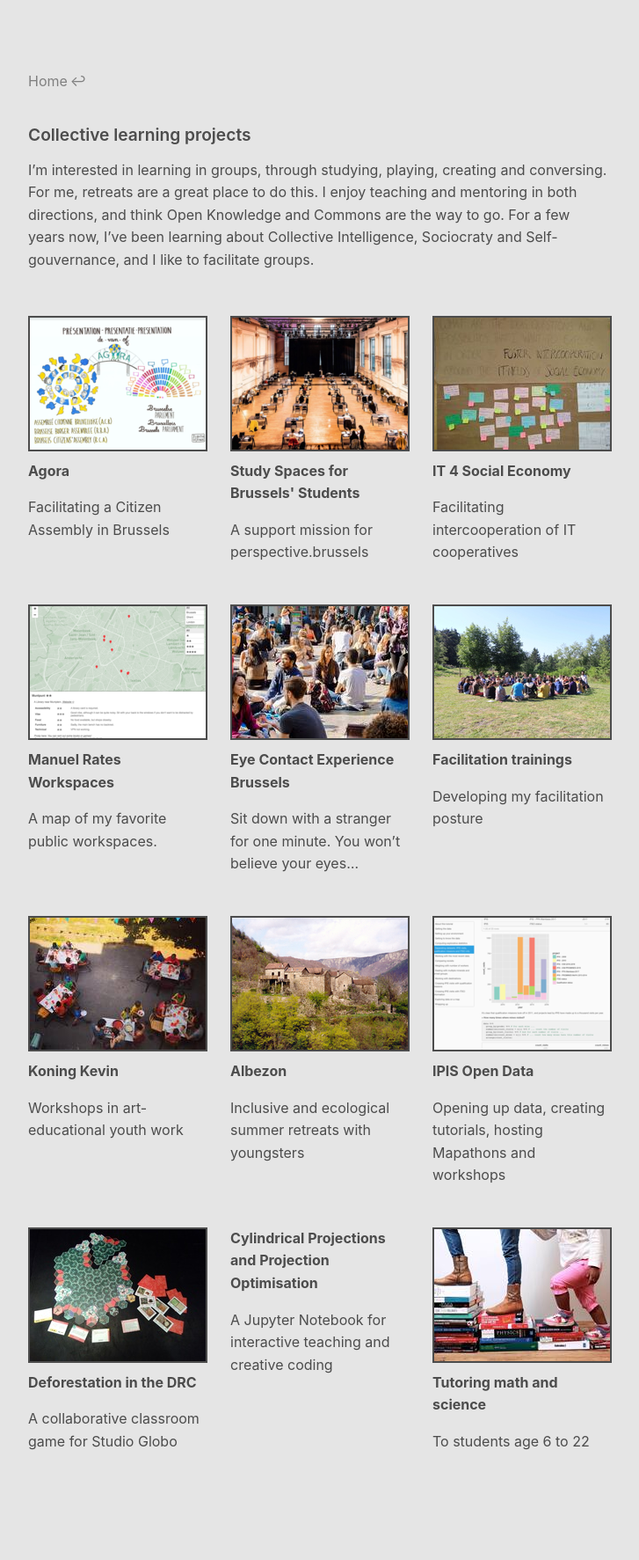
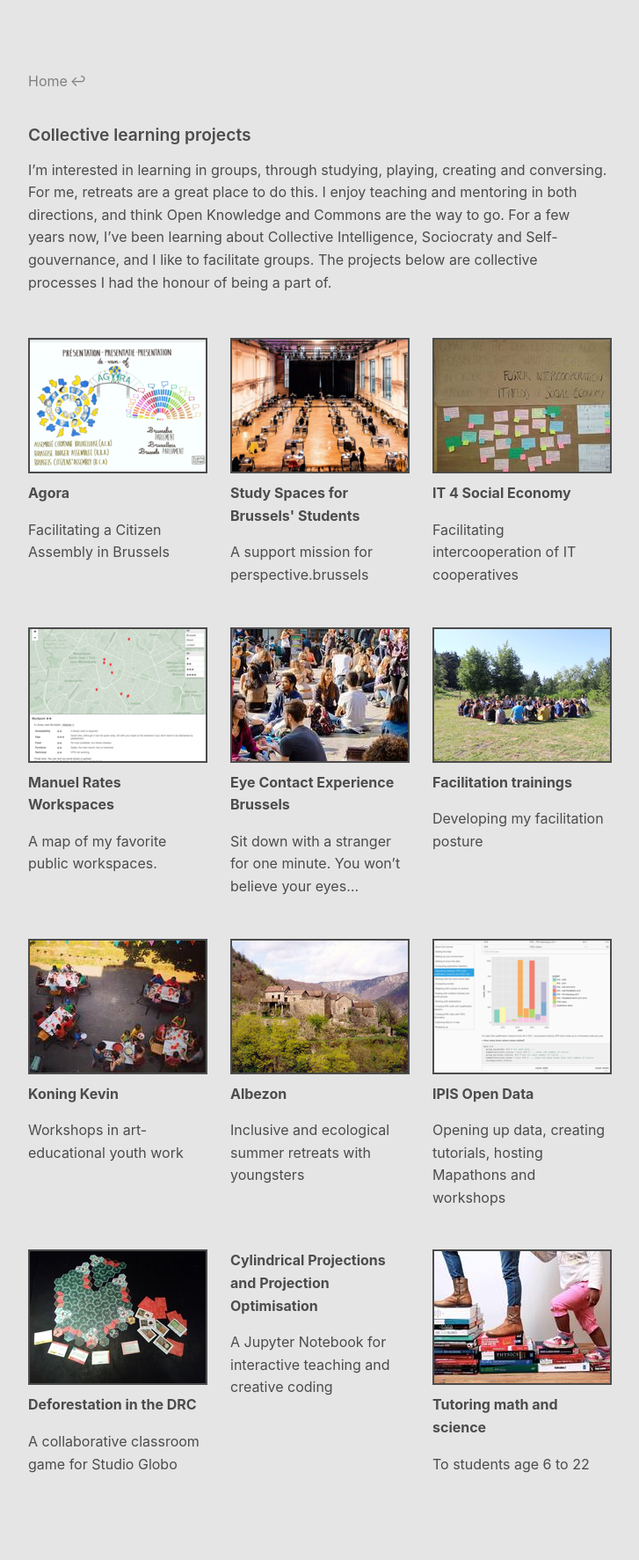
Before and after one commit to mclaeysb/mclaeysb.github.com, a Jekyll site: the page built from collective.md, in a window 1280 px wide. Shown: the whole page at 88% size, without its empty margins (278-1005 px from the left). Built offline with Jekyll 4.4.1, drawn with Linux system fonts in a browser that asks for light colours; before the commit the page ends 1748 px from its top, so only the background shows below that.

Commit message:
Improve text collectiv and remove newlines

```diff
--- a/collective.md
+++ b/collective.md
@@ -3,4 +3,4 @@ layout: category
 title: Collective learning projects
 category: collective
 ---
-I'm interested in learning in groups, through studying, playing, creating and conversing. For me, retreats are a great place to do this. I enjoy teaching and mentoring in both directions, and think Open Knowledge and Commons are the way to go. For a few years now, I've been learning about Collective Intelligence, Sociocraty and Self-gouvernance, and I like to facilitate groups.
+I'm interested in learning in groups, through studying, playing, creating and conversing. For me, retreats are a great place to do this. I enjoy teaching and mentoring in both directions, and think Open Knowledge and Commons are the way to go. For a few years now, I've been learning about Collective Intelligence, Sociocraty and Self-gouvernance, and I like to facilitate groups. The projects below are collective processes I had the honour of being a part of.
```
Also changed, not shown: _layouts/project.html (+2 -10 lines).
